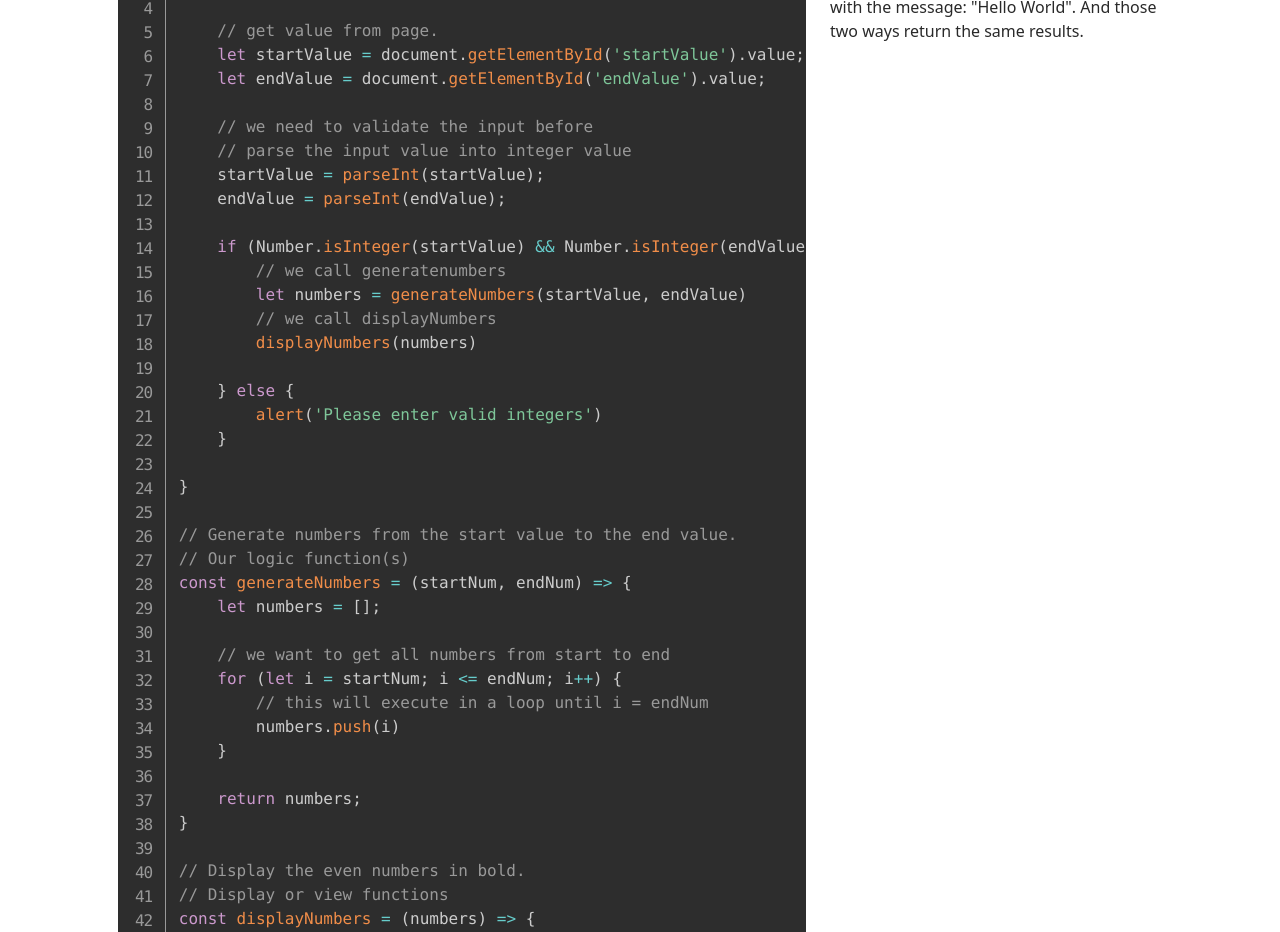
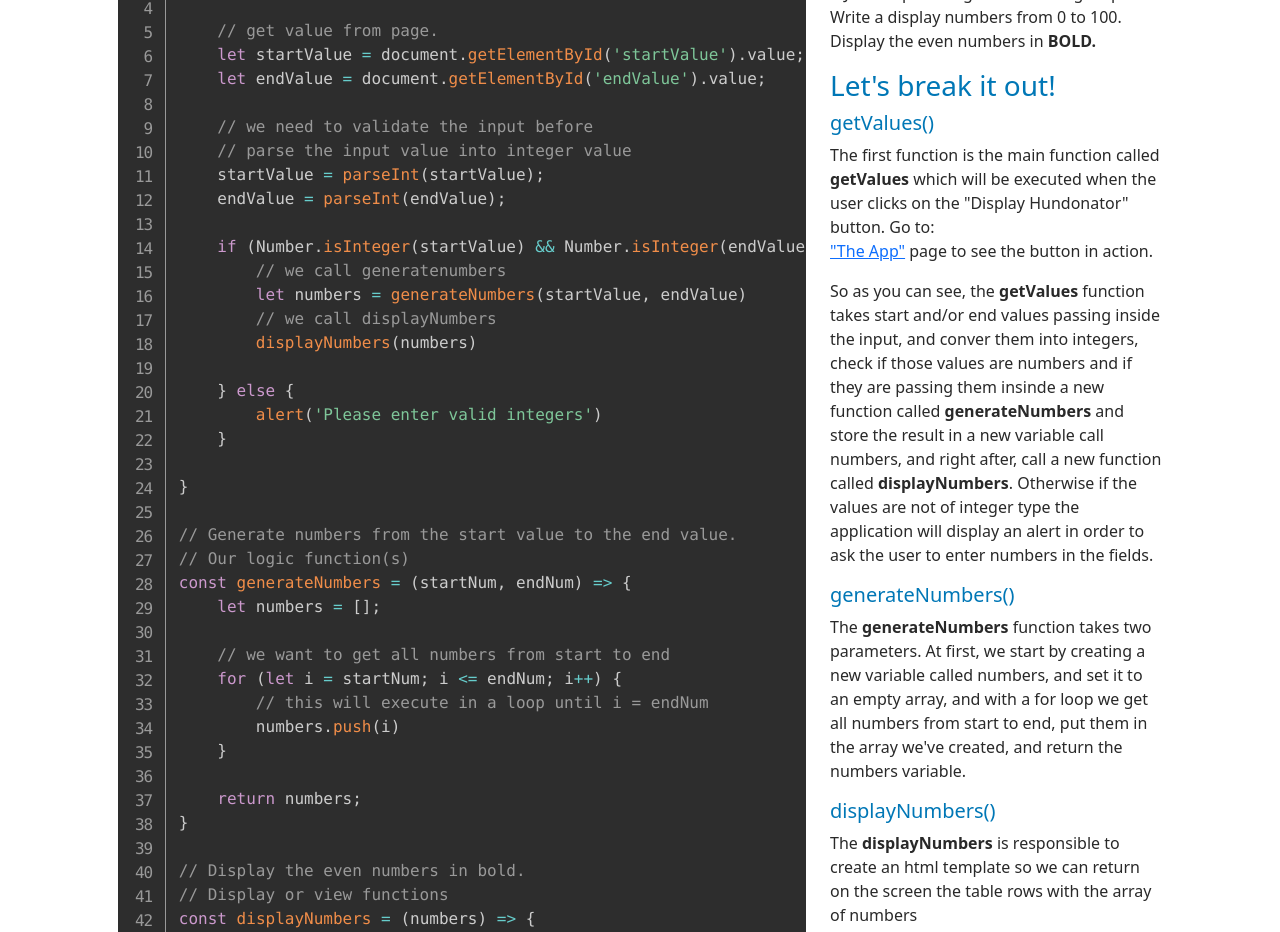
Before and after one commit to fyardlest1/Hundo, a plain HTML site: page code.html in a window 1280 px wide. Shown: the part 220-1152 px from the top of the page. Drawn offline with nearby package versions, Linux system fonts and the light colour scheme; a web font is replaced by a local one.

Commit message:
Hundo Code explain

```diff
--- a/code.html
+++ b/code.html
@@ -135,10 +135,28 @@
                    </pre>
                </div>
                <div class="col-lg-4">
-                    <p>The code is structed in one function</p>
-                    <h5>Hello World!</h5>
-                    <p>helloWorld is a function that display an alert with the message: "Hello World".
-                        And those two ways return the same results.</p>
+                    <p>The code is structured in three functions</p>
+                    <h3>Hundonator</h3>
+                    <p>A JavaScript coding exercise using loop. Write a display numbers from 0 to 100.
+                        Display the even numbers in <strong>BOLD.</strong>
+                    </p>
+                    <h3>Let's break it out!</h3>
+                    <h5>getValues()</h5>
+                    <p>The first function is the main function called <strong>getValues</strong> which will be executed when the user clicks on the "Display Hundonator" button. Go to:
+                        <a href='/app.html'> <br >"The App"</a> page to see the button in action.</p>
+                    <p>So as you can see, the <strong>getValues</strong>
+                        function takes start and/or end values passing inside the input, and conver them into integers, check if those values are
+                        numbers and if they are passing them insinde a new function called <strong>generateNumbers</strong>
+                        and store the result in a new variable call numbers, and right after, call a new function called <strong>displayNumbers</strong>.
+                        Otherwise if the values are not of integer type the application will display an alert in order to ask the user to enter numbers in the fields.
+                    </p>
+                    <h5>generateNumbers()</h5>
+                    <p>The <strong>generateNumbers</strong> function takes two parameters. At first, we start by creating a new variable called numbers, and set it to
+                        an empty array, and with a for loop we get all numbers from start to end, put them in the array we've created,
+                        and return the numbers variable.
+                    </p>
+                     <h5>displayNumbers()</h5>
+                     <p>The <strong>displayNumbers</strong> is responsible to create an html template so we can return on the screen the table rows with the array of numbers</p>
                </div>
            </div>
        </div>
```
